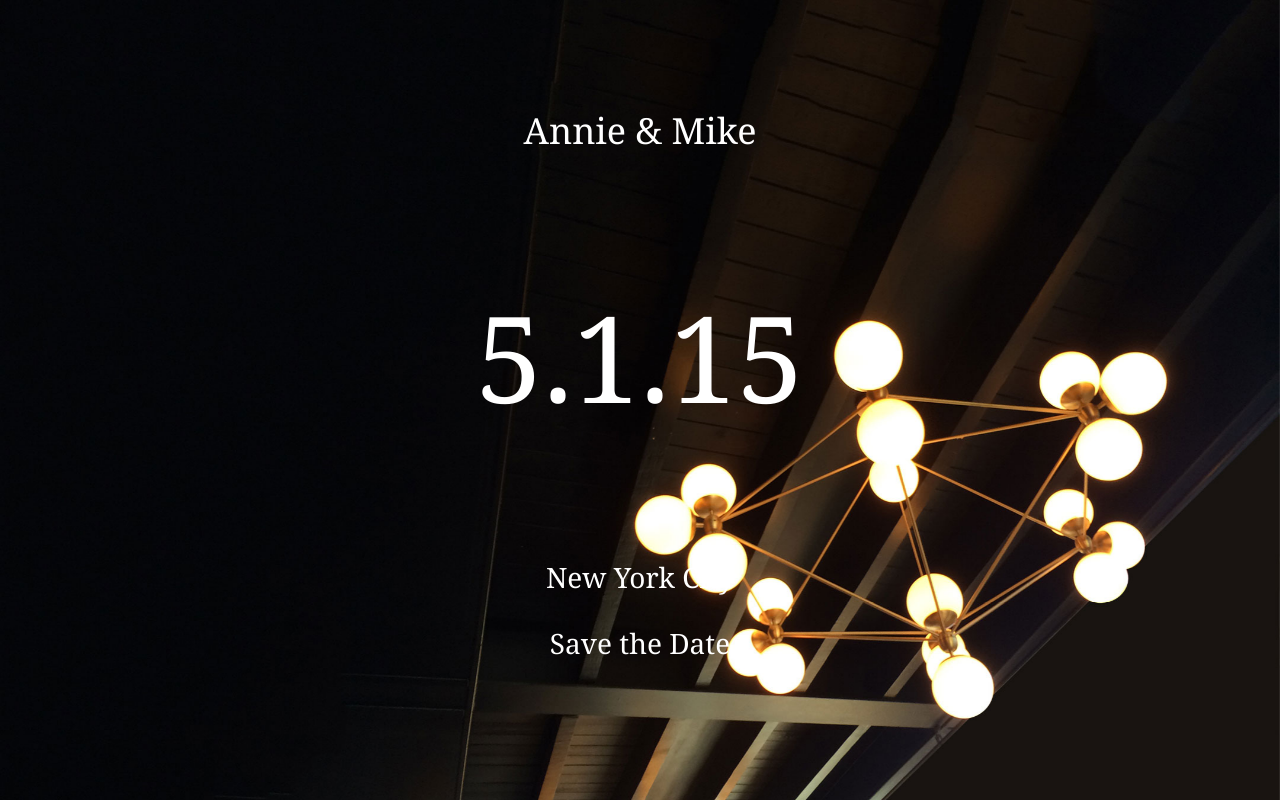
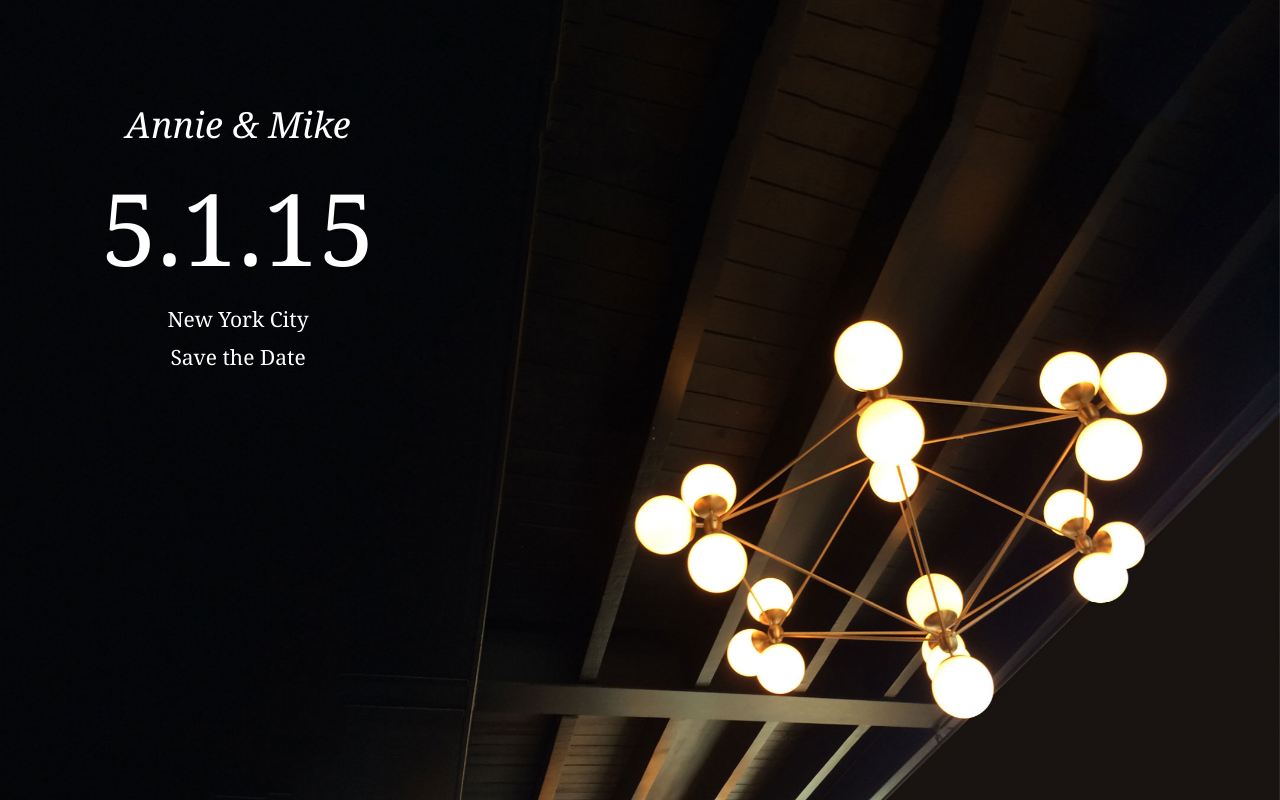
Before and after one commit to techvictim/annieandmike, a plain HTML site: page index.htm in a window 1280 px wide. Drawn offline with Linux system fonts and the light colour scheme.

Commit message:
adjusted font sizes

```diff
--- a/index.htm
+++ b/index.htm
@@ -29,18 +29,18 @@
 				margin-left: -512px; }
 		}
 
-		#page-wrap { position: relative; width: 500px; margin: 50px auto; padding: 20px; }
-		p { font: 120px Georgia, Serif; color: #FFFFFF; text-align:center; margin: 0 20 30px 0;}
+		#page-wrap { position: relative; width: 400px; margin: 90px 20px 20px 20px; padding: 10px; }
+		p { font: 100px Georgia, Serif; color: #FFFFFF; text-align:center; margin: 0 0 10px 0;}
 	</style>
 </head>
 
 <body>
 	<img src="images/bg.jpg" class="bg">
 	<div id="page-wrap">
-		<p style = "font-size:36px;">Annie & Mike</p>
+		<p style = "font-size:36px;"><i>Annie & Mike</i></p>
 		<p>5.1.15</p>
-		<p style = "font-size:28px;">New York City</p>
-		<p style = "font-size:28px;">Save the Date</p>
+		<p style = "font-size:21px;">New York City</p>
+		<p style = "font-size:21px;">Save the Date</p>
 	</div>
 
 </body>
```
